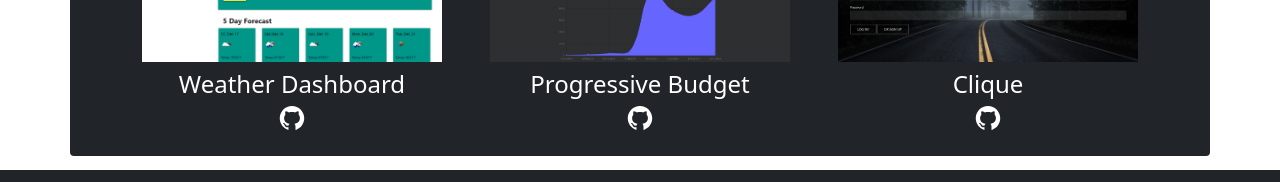
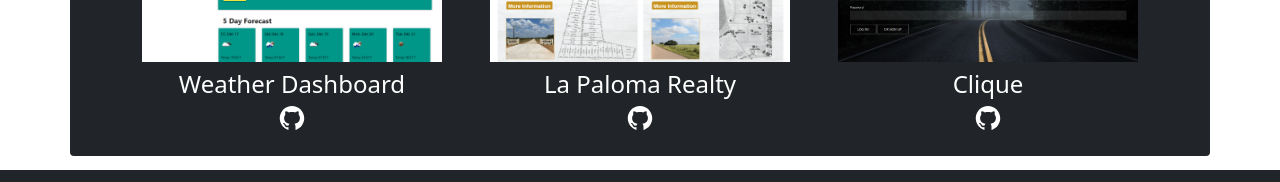
Before and after one commit to spaceboundbear/HW20-React-Portfolio, a React (Create React App) app: page /portfolio in a window 1280 px wide. Shown: the part 561-743 px from the top of the page. Built offline with nearby package versions, Linux system fonts and the light colour scheme.

Commit message:
updating portfolio

```diff
--- a/src/project.js
+++ b/src/project.js
@@ -4,6 +4,7 @@ import WorkoutTracker from './assets/images/workouttracker.png';
 import WeatherDashboard from './assets/images/weatherdashboard.png';
 import ProgressiveBudget from './assets/images/budget.png';
 import Clique from './assets/images/clique.png';
+import LaPaloma from './assets/images/LaPaloma.png';
 
 const Projects = [
   {
@@ -36,10 +37,10 @@ const Projects = [
   },
   {
     id: 5,
-    name: 'Progressive Budget',
-    site: 'https://pacific-sands-39608.herokuapp.com/',
-    github: 'https://github.com/spaceboundbear/HW-19-Budget-Tracker',
-    image: ProgressiveBudget,
+    name: 'La Paloma Realty',
+    site: 'https://lapalomarealty.com/',
+    github: 'https://github.com/spaceboundbear/LaPaloma-Static',
+    image: LaPaloma,
   },
   {
     id: 6,
```
Also changed, not shown: src/assets/images/LaPaloma.png (added).
